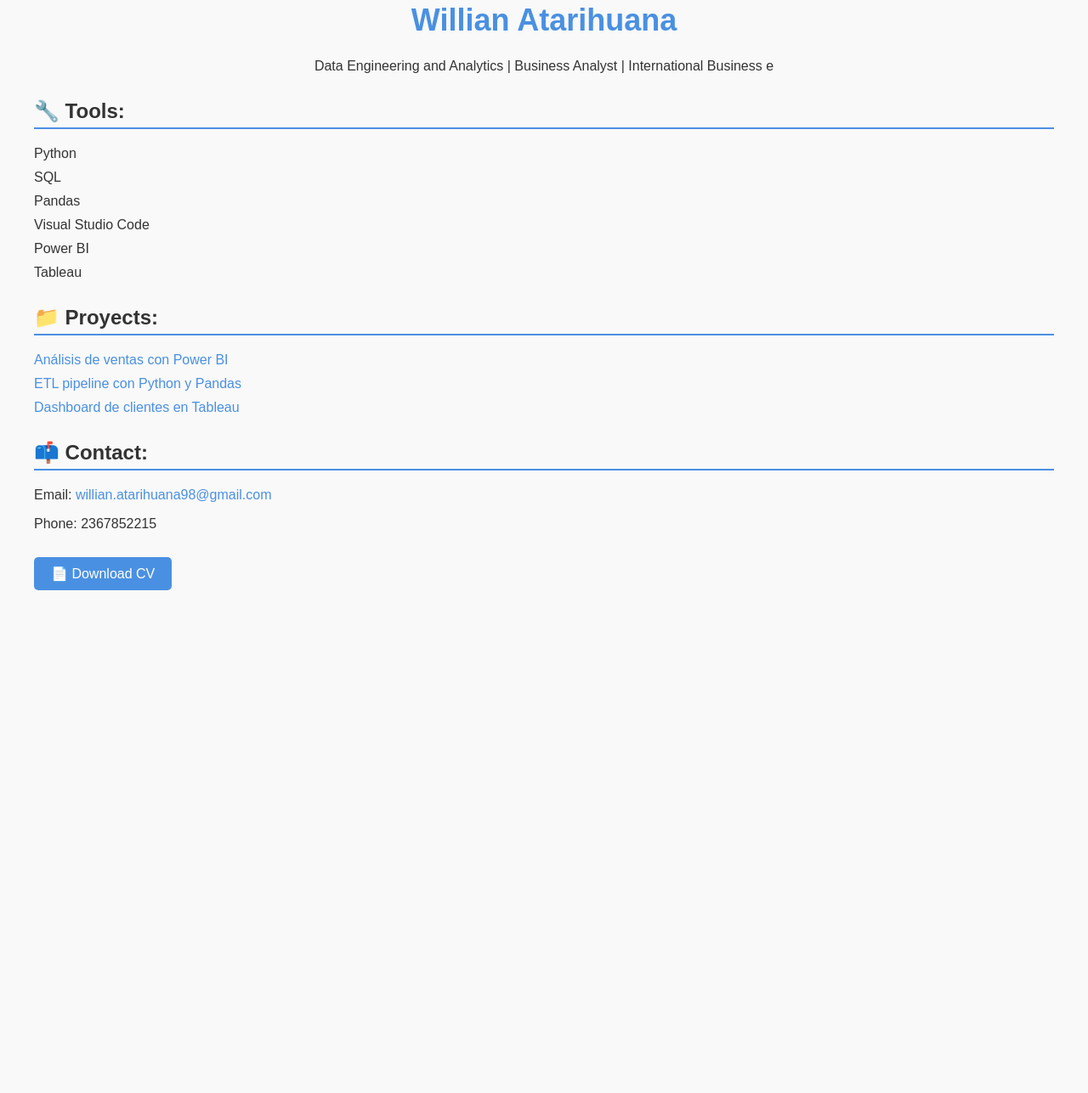
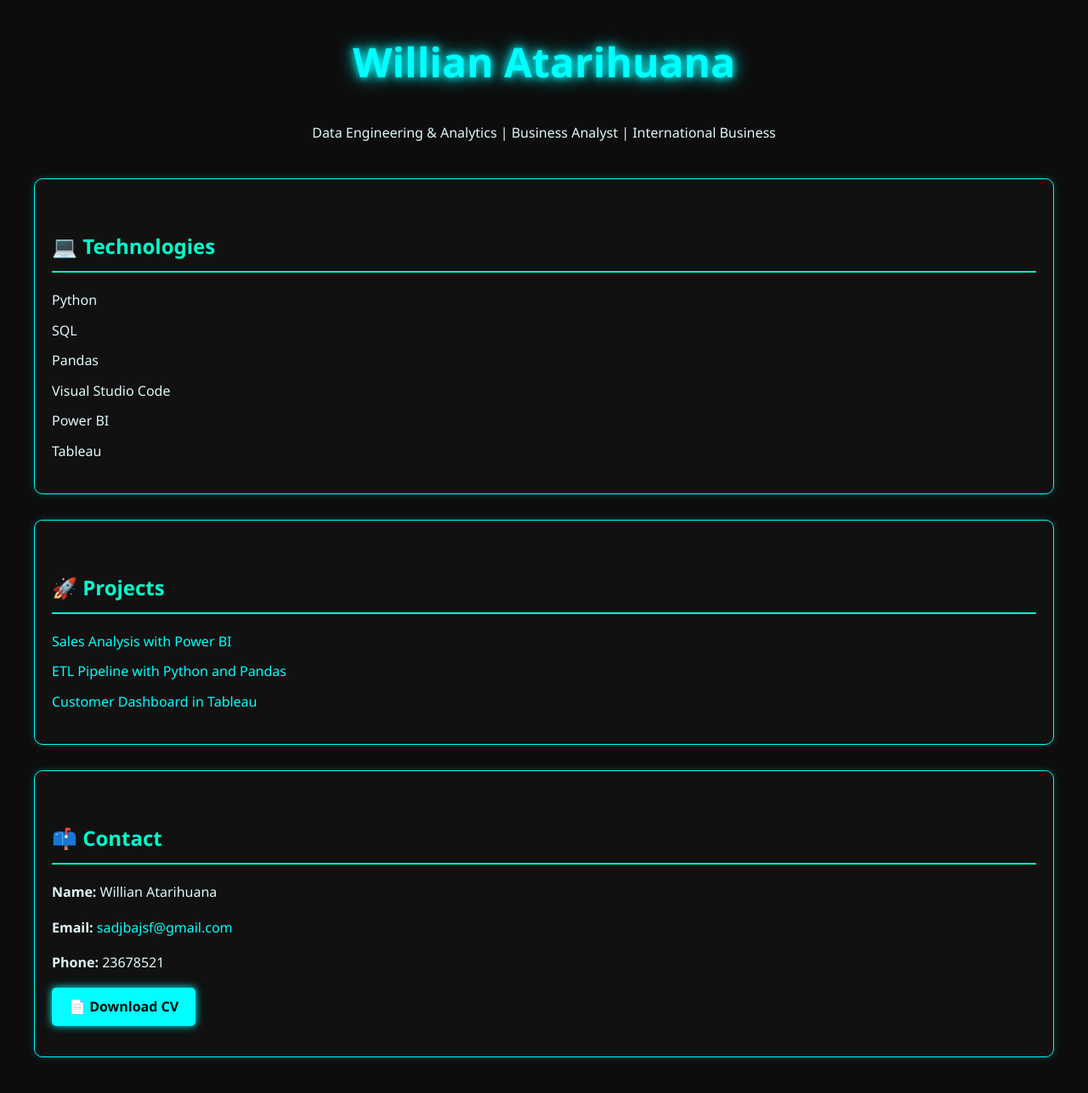
Before and after one commit to Will98-ops/willian-atarihuana.github.io, a plain HTML site: page index.html in a window 1280 px wide. Shown: the part 37-1324 px from the top of the page at 85% size. Before the commit the page ends 800 px from the top, so only its background shows below. Drawn offline with Linux system fonts and the light colour scheme.

Commit message:
Update index.html

```diff
--- a/index.html
+++ b/index.html
@@ -1,45 +1,79 @@
 <!DOCTYPE html>
-<html lang="es">
+<html lang="en">
 <head>
-  <meta charset="UTF-8">
-  <meta name="viewport" content="width=device-width, initial-scale=1">
+  <meta charset="UTF-8" />
+  <meta name="viewport" content="width=device-width, initial-scale=1.0"/>
   <title>Willian Atarihuana - Portfolio</title>
   <style>
     body {
-      font-family: Arial, sans-serif;
-      margin: 40px;
-      background-color: #f9f9f9;
-      color: #333;
+      margin: 0;
+      font-family: 'Segoe UI', Tahoma, Geneva, Verdana, sans-serif;
+      background-color: #0d0d0d;
+      color: #e0f7fa;
+      line-height: 1.6;
+      padding: 40px;
     }
+
     header {
       text-align: center;
-      margin-bottom: 30px;
+      margin-bottom: 40px;
     }
+
     h1 {
-      font-size: 36px;
-      color: #4a90e2;
+      font-size: 48px;
+      color: #00ffff;
+      text-shadow: 0 0 10px #00ffff, 0 0 20px #00ffff;
     }
+
     h2 {
-      color: #333;
-      border-bottom: 2px solid #4a90e2;
-      padding-bottom: 5px;
+      color: #00ffcc;
+      border-bottom: 2px solid #00ffcc;
+      padding-bottom: 10px;
+      margin-top: 40px;
     }
+
     ul {
       list-style: none;
       padding: 0;
     }
+
     li {
       margin-bottom: 10px;
     }
+
     a {
-      color: #4a90e2;
+      color: #00ffff;
       text-decoration: none;
     }
+
     a:hover {
-      text-decoration: underline;
+      text-shadow: 0 0 5px #00ffff;
     }
-    .section {
+
+    .neon-box {
+      border: 1px solid #00ffff;
+      border-radius: 10px;
+      padding: 20px;
+      box-shadow: 0 0 10px #00ffff33;
+      background-color: #111;
       margin-bottom: 30px;
+    }
+
+    .button {
+      display: inline-block;
+      padding: 10px 20px;
+      background: #00ffff;
+      color: #000;
+      font-weight: bold;
+      border-radius: 5px;
+      text-decoration: none;
+      box-shadow: 0 0 10px #00ffff;
+      transition: background 0.3s ease;
+    }
+
+    .button:hover {
+      background: #00ccff;
+      box-shadow: 0 0 20px #00ccff;
     }
   </style>
 </head>
@@ -47,11 +81,11 @@
 
   <header>
     <h1>Willian Atarihuana</h1>
-    <p>Data Engineering and Analytics | Business Analyst | International Business e</p>
+    <p>Data Engineering & Analytics | Business Analyst | International Business</p>
   </header>
 
-  <section class="section">
-    <h2>🔧 Tools:</h2>
+  <div class="neon-box">
+    <h2>💻 Technologies</h2>
     <ul>
       <li>Python</li>
       <li>SQL</li>
@@ -60,28 +94,26 @@
       <li>Power BI</li>
       <li>Tableau</li>
     </ul>
-  </section>
+  </div>
 
-  <section class="section">
-    <h2>📁 Proyects:</h2>
+  <div class="neon-box">
+    <h2>🚀 Projects</h2>
     <ul>
-      <li><a href="https://github.com/tu_usuario/proyecto1" target="_blank">Análisis de ventas con Power BI</a></li>
-      <li><a href="https://github.com/tu_usuario/proyecto2" target="_blank">ETL pipeline con Python y Pandas</a></li>
-      <li><a href="https://github.com/tu_usuario/proyecto3" target="_blank">Dashboard de clientes en Tableau</a></li>
+      <li><a href="https://github.com/tu_usuario/proyecto1" target="_blank">Sales Analysis with Power BI</a></li>
+      <li><a href="https://github.com/tu_usuario/proyecto2" target="_blank">ETL Pipeline with Python and Pandas</a></li>
+      <li><a href="https://github.com/tu_usuario/proyecto3" target="_blank">Customer Dashboard in Tableau</a></li>
     </ul>
-  </section>
+  </div>
 
-  <section class="section">
-    <h2>📫 Contact:</h2>
-    <p>Email: <a href="mailto:sadjbajsf@gmail.com">willian.atarihuana98@gmail.com</a></p>
-    <p>Phone: 2367852215</p>
-  </section>
+  <div class="neon-box">
+    <h2>📫 Contact</h2>
+    <p><strong>Name:</strong> Willian Atarihuana</p>
+    <p><strong>Email:</strong> <a href="mailto:sadjbajsf@gmail.com">sadjbajsf@gmail.com</a></p>
+    <p><strong>Phone:</strong> 23678521</p>
+    <p>
+      <a href="willian-cv.pdf" target="_blank" class="button">📄 Download CV</a>
+    </p>
+  </div>
 
 </body>
 </html>
-
-<p>
-  <a href="willian-cv.pdf" target="_blank" style="display:inline-block; padding:10px 20px; background-color:#4a90e2; color:white; text-decoration:none; border-radius:5px;">
-    📄 Download CV
-  </a>
-</p>
```
